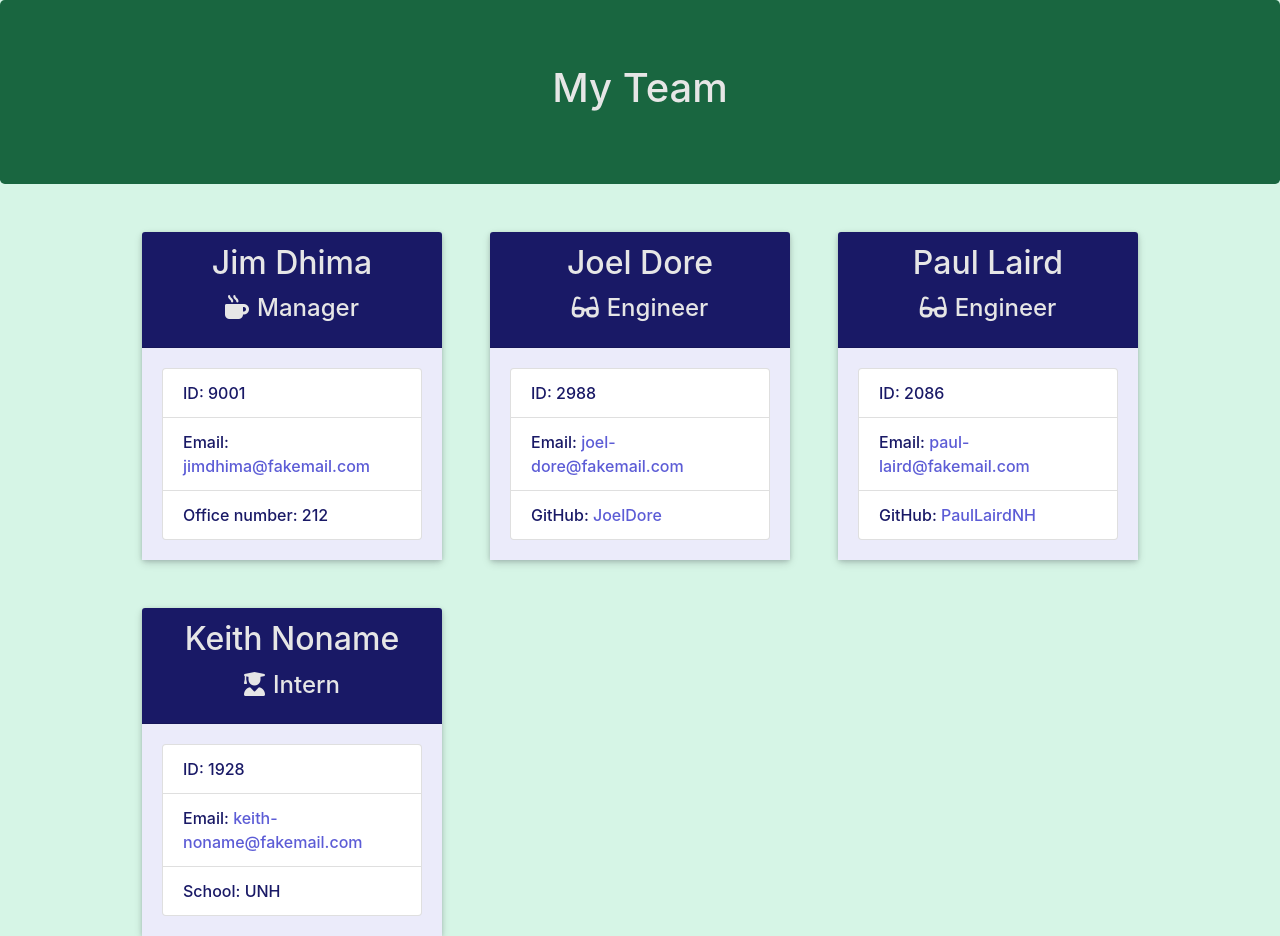
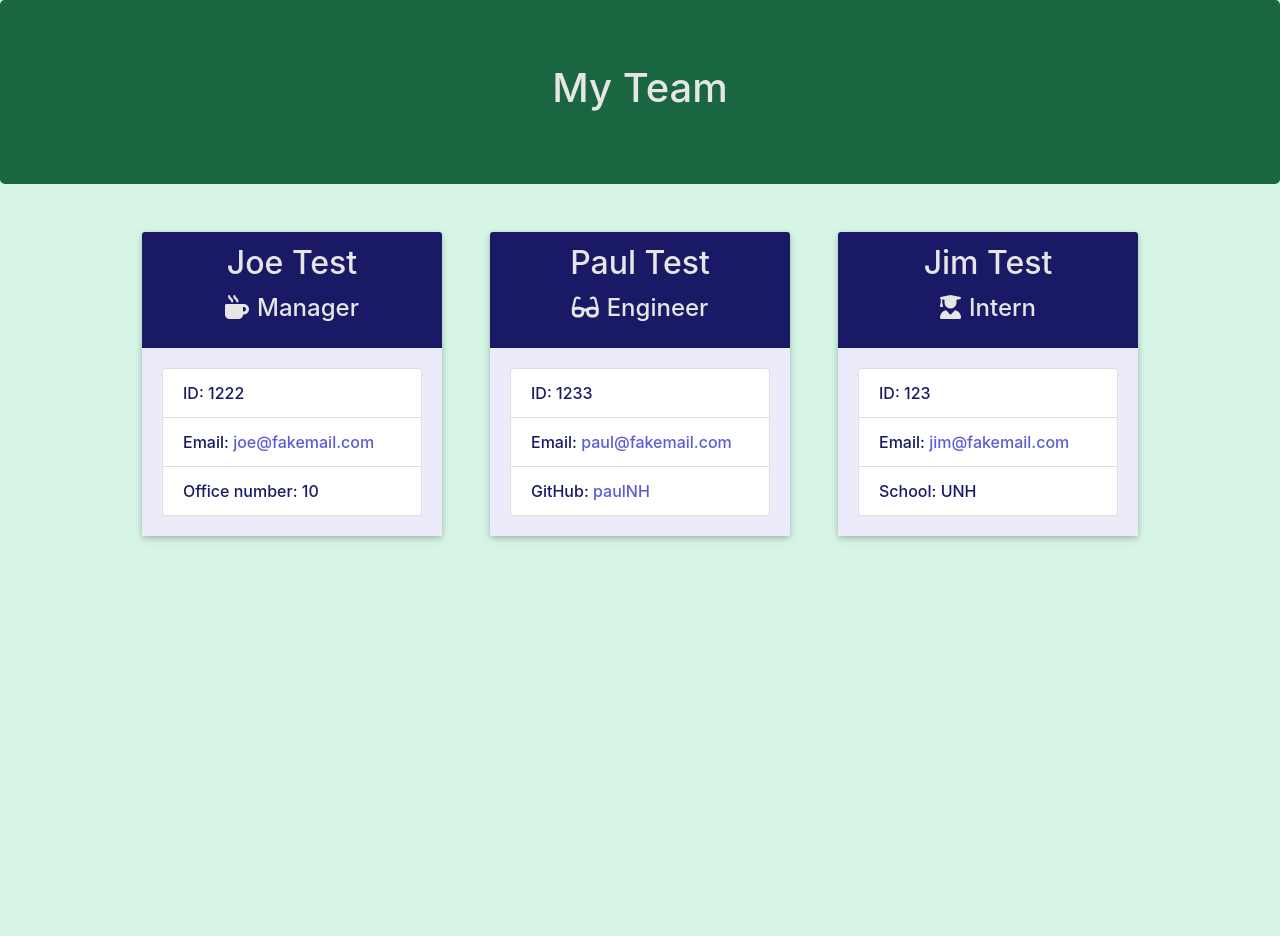
Before and after one commit to JoelDore/template-engine, a website: page output/team.html in a window 1280 px wide. After the commit the page ends 800 px from the top, so only its background shows below. Drawn offline with nearby package versions, Linux system fonts and the light colour scheme.

Commit message:
🎥 Update README w/ walkthrough & sample output

```diff
--- a/output/team.html
+++ b/output/team.html
@@ -25,63 +25,42 @@
             <div class="team-area col-auto mx-auto">
                 <div class="card employee-card">
     <div class="card-header">
-                        <h2 class="card-title">Jim Dhima</h2>
+        <h2 class="card-title">Joe Test</h2>
         <h4 class="card-title"><i class="fas fa-mug-hot mr-2"></i>Manager</h4>
     </div>
     <div class="card-body">
         <ul class="list-group">
-                            <li class="list-group-item">ID: 9001</li>
-                            <li class="list-group-item">Email: <a
-                                    href="mailto:jimdhima@fakemail.com">jimdhima@fakemail.com</a></li>
-                            <li class="list-group-item">Office number: 212</li>
+            <li class="list-group-item">ID: 1222</li>
+            <li class="list-group-item">Email: <a href="mailto:joe@fakemail.com">joe@fakemail.com</a></li>
+            <li class="list-group-item">Office number: 10</li>
         </ul>
     </div>
-                </div>
-                <div class="card employee-card">
+</div><div class="card employee-card">
     <div class="card-header">
-                        <h2 class="card-title">Joel Dore</h2>
+        <h2 class="card-title">Paul Test</h2>
         <h4 class="card-title"><i class="fas fa-glasses mr-2"></i>Engineer</h4>
     </div>
     <div class="card-body">
         <ul class="list-group">
-                            <li class="list-group-item">ID: 2988</li>
-                            <li class="list-group-item">Email: <a
-                                    href="mailto:joel-dore@fakemail.com">joel-dore@fakemail.com</a></li>
-                            <li class="list-group-item">GitHub: <a href="https://github.com/JoelDore" target="_blank"
-                                    rel="noopener noreferrer">JoelDore</a></li>
+            <li class="list-group-item">ID: 1233</li>
+            <li class="list-group-item">Email: <a href="mailto:paul@fakemail.com">paul@fakemail.com</a></li>
+            <li class="list-group-item">GitHub: <a href="https://github.com/paulNH" target="_blank"
+                    rel="noopener noreferrer">paulNH</a></li>
         </ul>
     </div>
-                </div>
-                <div class="card employee-card">
+</div><div class="card employee-card">
     <div class="card-header">
-                        <h2 class="card-title">Paul Laird</h2>
-                        <h4 class="card-title"><i class="fas fa-glasses mr-2"></i>Engineer</h4>
-                    </div>
-                    <div class="card-body">
-                        <ul class="list-group">
-                            <li class="list-group-item">ID: 2086</li>
-                            <li class="list-group-item">Email: <a
-                                    href="mailto:paul-laird@fakemail.com">paul-laird@fakemail.com</a></li>
-                            <li class="list-group-item">GitHub: <a href="https://github.com/PaulLairdNH" target="_blank"
-                                    rel="noopener noreferrer">PaulLairdNH</a></li>
-                        </ul>
-                    </div>
-                </div>
-                <div class="card employee-card">
-                    <div class="card-header">
-                        <h2 class="card-title">Keith Noname</h2>
+        <h2 class="card-title">Jim Test</h2>
         <h4 class="card-title"><i class="fas fa-user-graduate mr-2"></i>Intern</h4>
     </div>
     <div class="card-body">
         <ul class="list-group">
-                            <li class="list-group-item">ID: 1928</li>
-                            <li class="list-group-item">Email: <a
-                                    href="mailto:keith-noname@fakemail.com">keith-noname@fakemail.com</a></li>
+            <li class="list-group-item">ID: 123</li>
+            <li class="list-group-item">Email: <a href="mailto:jim@fakemail.com">jim@fakemail.com</a></li>
             <li class="list-group-item">School: UNH</li>
         </ul>
     </div>
 </div>
-
             </div>
         </div>
     </div>
```
Also changed, not shown: README.md, assets/demo-output-mobile.png (added), assets/demo-output.png (added). Lines whose indentation alone changed are shown as unchanged.
